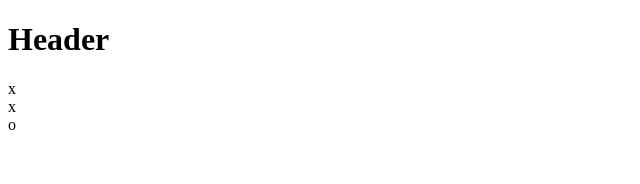
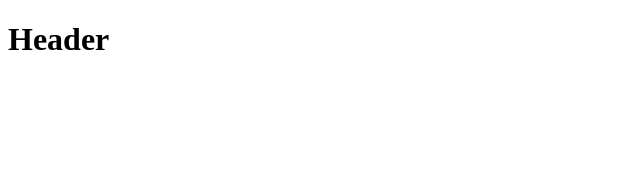
Before and after one commit to PierreDV/tic_tac_toe, a React app: page / in a window 1280 px wide. Shown: the top 184 px of the page, without its empty margins (0-640 px from the left). Built offline with nearby package versions, Linux system fonts and the light colour scheme; the HTML template or start-up script is replaced by a standard one.

Commit message:
added action to update board state with 'x' counters at the mpoment

```diff
--- /dev/null
+++ b/src/actions/index.js
@@ -0,0 +1,6 @@
+export function placePiece(position) {
+  return {
+    type: 'PLACE_PIECE',
+    payload: position
+  };
+}
--- a/src/containers/Square.js
+++ b/src/containers/Square.js
@@ -1,5 +1,7 @@
 import React, { Component } from 'react';
 import { connect } from 'react-redux';
+import { placePiece } from '../actions/index';
+import { bindActionCreators } from 'redux';
 
 class Square extends Component {
   constructor(props) {
@@ -8,7 +10,11 @@ class Square extends Component {
 
   render() {
     return(
-      <div className="Square">{this.props.marker}</div>
+      <div
+        className="Square"
+        onClick={() => this.props.placePiece(this.props.position)}
+      >{this.props.marker}
+      </div>
     );
   }
 }
@@ -19,4 +25,8 @@ function mapStateToProps(state, ownProps) {
   }
 }
 
-export default connect(mapStateToProps)(Square);
+function mapDispatchToProps(dispatch) {
+  return bindActionCreators({ placePiece: placePiece }, dispatch)
+}
+
+export default connect(mapStateToProps, mapDispatchToProps)(Square);
--- a/src/reducers/board.js
+++ b/src/reducers/board.js
@@ -1,7 +1,13 @@
-export default function() {
-  return [
-    '','x','',
-    '','','x',
-    'o','',''
-  ]
+const STARTING_POSITION = [
+  '','','',
+  '','','',
+  '','',''
+]
+
+export default function(state = STARTING_POSITION, action) {
+  switch(action.type) {
+  case 'PLACE_PIECE':
+    return state.map((x, i) => {if(i === action.payload){return 'x'} else {return x}})
+  }
+  return state
 }
```
Also changed, not shown: 1 other file (tests, documents, lock files or other folders).
